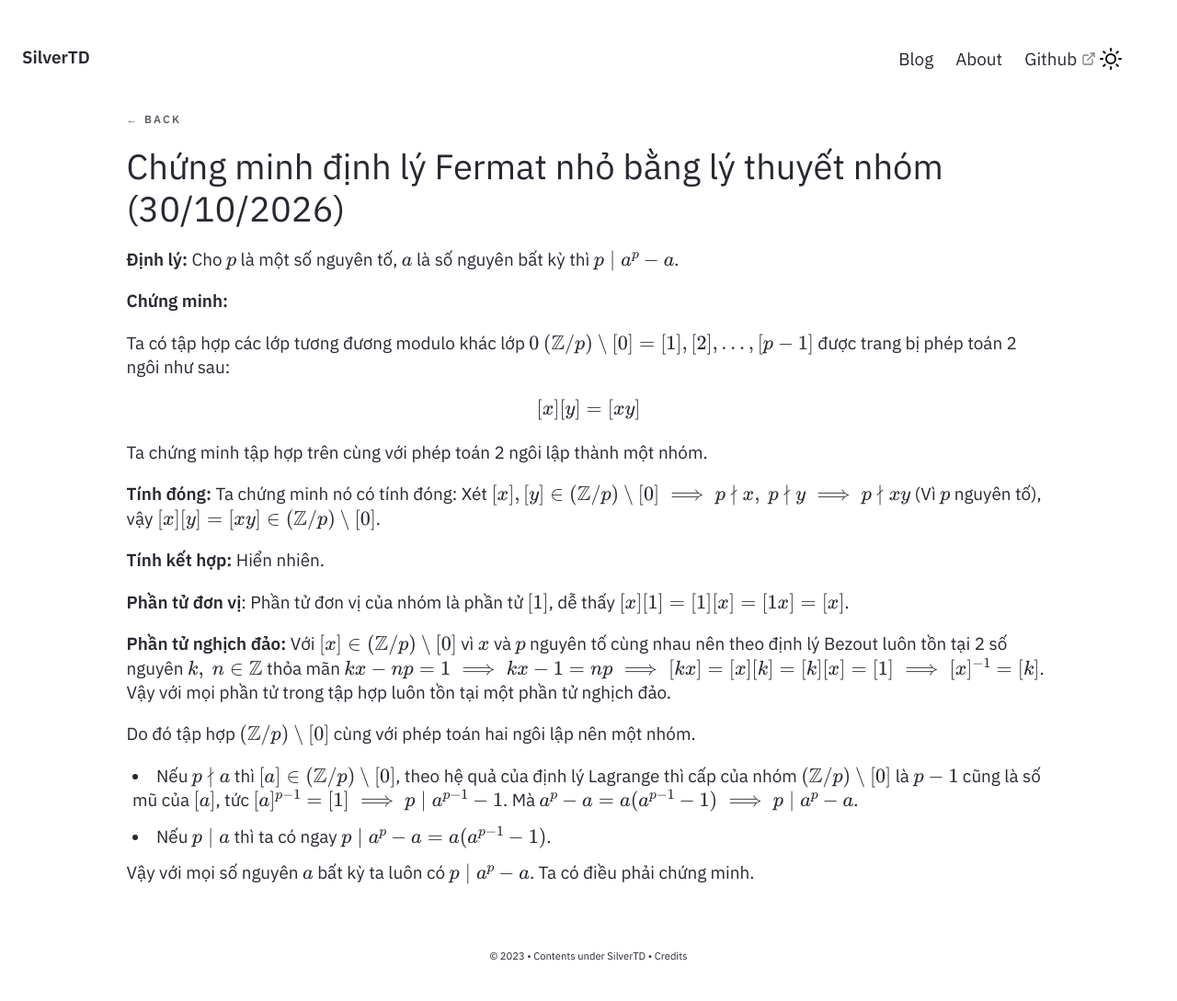
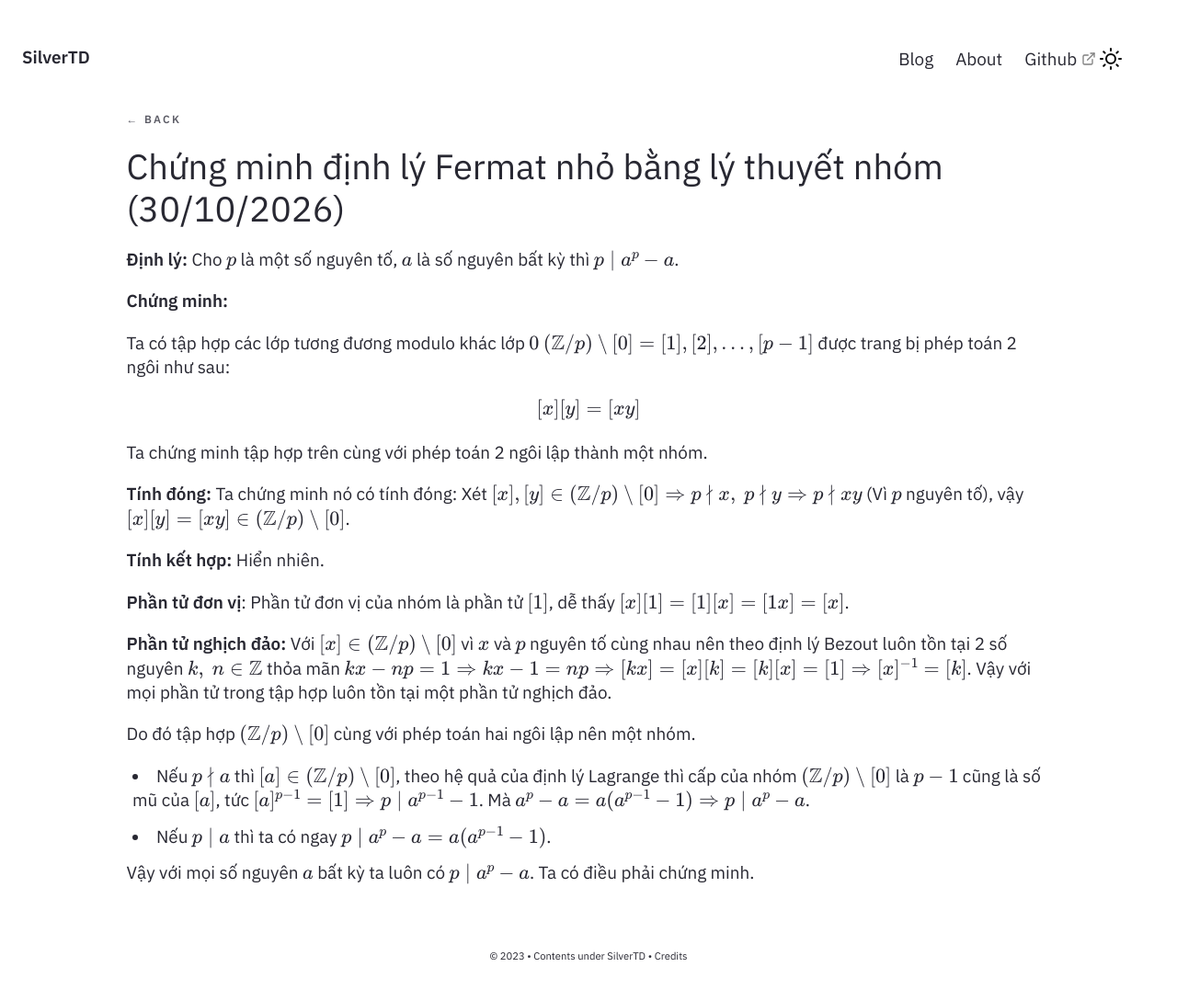
Before and after one commit to SilverTD/SilverTD.github.io, a Jekyll site: the page built from _posts/2026-10-30-Chung-minh-dinh-ly-Fermat-nho-bang-ly-thuyet-nhom.md, in a window 1280 px wide. Shown: the whole page at 92% size. Built offline with Jekyll 4.4.1, drawn with Linux system fonts in a browser that asks for light colours; formulas are drawn with MathJax 3.

Commit message:
Update 2026-10-30-Chung-minh-dinh-ly-Fermat-nho-bang-ly-thuyet-nhom.md

```diff
--- a/_posts/2026-10-30-Chung-minh-dinh-ly-Fermat-nho-bang-ly-thuyet-nhom.md
+++ b/_posts/2026-10-30-Chung-minh-dinh-ly-Fermat-nho-bang-ly-thuyet-nhom.md
@@ -15,17 +15,17 @@ $$
 
 Ta chứng minh tập hợp trên cùng với phép toán 2 ngôi lập thành một nhóm.
 
-**Tính đóng:** Ta chứng minh nó có tính đóng: Xét $[x], [y] \in (\mathbb{Z}/p)\setminus\{[0]\} \implies p \nmid x, \ p \nmid y \implies p \nmid xy$ (Vì $p$ nguyên tố), vậy $[x][y] = [xy] \in (\mathbb{Z}/p)\setminus\{[0]\}$.
+**Tính đóng:** Ta chứng minh nó có tính đóng: Xét $[x], [y] \in (\mathbb{Z}/p)\setminus\{[0]\} \Rightarrow p \nmid x, \ p \nmid y \Rightarrow p \nmid xy$ (Vì $p$ nguyên tố), vậy $[x][y] = [xy] \in (\mathbb{Z}/p)\setminus\{[0]\}$.
 
 **Tính kết hợp:** Hiển nhiên.
 
 **Phần tử đơn vị**: Phần tử đơn vị của nhóm là phần tử $[1]$, dễ thấy $[x][1] = [1][x] = [1x] = [x]$.
 
-**Phần tử nghịch đảo:** Với $[x] \in (\mathbb{Z}/p)\setminus\{[0]\}$ vì $x$ và $p$ nguyên tố cùng nhau nên theo định lý Bezout luôn tồn tại 2 số nguyên $k, \ n \in \mathbb{Z}$ thỏa mãn $kx - np = 1 \implies kx - 1 = np \implies [kx] = [x][k] = [k][x] = [1] \implies [x]^{-1} = [k]$. Vậy với mọi phần tử trong tập hợp luôn tồn tại một phần tử nghịch đảo.
+**Phần tử nghịch đảo:** Với $[x] \in (\mathbb{Z}/p)\setminus\{[0]\}$ vì $x$ và $p$ nguyên tố cùng nhau nên theo định lý Bezout luôn tồn tại 2 số nguyên $k, \ n \in \mathbb{Z}$ thỏa mãn $kx - np = 1 \Rightarrow kx - 1 = np \Rightarrow [kx] = [x][k] = [k][x] = [1] \Rightarrow [x]^{-1} = [k]$. Vậy với mọi phần tử trong tập hợp luôn tồn tại một phần tử nghịch đảo.
 
 Do đó tập hợp $(\mathbb{Z}/p)\setminus\{[0]\}$ cùng với phép toán hai ngôi lập nên một nhóm.
 
-- Nếu $p \nmid a$ thì $[a] \in (\mathbb{Z}/p)\setminus\{[0]\}$, theo hệ quả của định lý Lagrange thì cấp của nhóm $(\mathbb{Z}/p)\setminus\{[0]\}$ là $p - 1$ cũng là số mũ của $[a]$, tức $[a]^{p - 1} = [1] \implies p \mid a^{p - 1} - 1$. Mà $a^p - a = a(a^{p - 1} - 1) \implies p \mid a^p - a$.
+- Nếu $p \nmid a$ thì $[a] \in (\mathbb{Z}/p)\setminus\{[0]\}$, theo hệ quả của định lý Lagrange thì cấp của nhóm $(\mathbb{Z}/p)\setminus\{[0]\}$ là $p - 1$ cũng là số mũ của $[a]$, tức $[a]^{p - 1} = [1] \Rightarrow p \mid a^{p - 1} - 1$. Mà $a^p - a = a(a^{p - 1} - 1) \Rightarrow p \mid a^p - a$.
 - Nếu $p \mid a$ thì ta có ngay $p \mid a^p -a = a(a^{p-1} - 1)$.
 
 Vậy với mọi số nguyên $a$ bất kỳ ta luôn có $p \mid a^p - a$. Ta có điều phải chứng minh.
```
